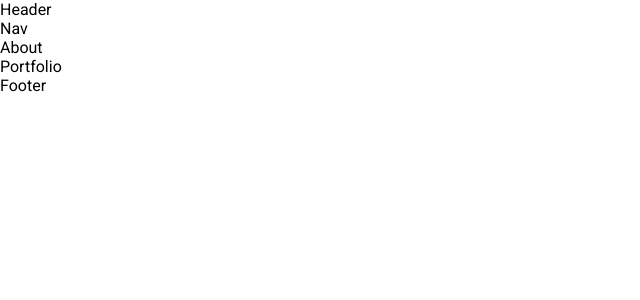
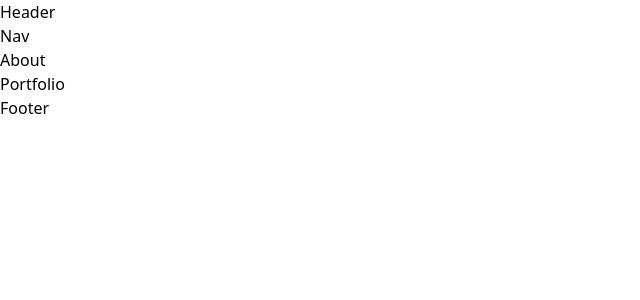
Before and after one commit to spfave/portfolio-react, a React (Create React App) app: page / in a window 1280 px wide. Shown: the top 300 px of the page, without its empty margins (0-640 px from the left). Built offline with nearby package versions, Linux system fonts and the light colour scheme.

Commit message:
Setup react app to use tailwind css

```diff
--- /dev/null
+++ b/craco.config.js
@@ -0,0 +1,7 @@
+module.exports = {
+  style: {
+    postcss: {
+      plugins: [require('tailwindcss'), require('autoprefixer')],
+    },
+  },
+};
--- a/src/index.css
+++ b/src/index.css
@@ -1,5 +1,9 @@
+@tailwind base;
+@tailwind components;
+@tailwind utilities;
+
 /* Font import */
-@import url('https://fonts.googleapis.com/css2?family=Roboto:wght@100;300;400;500;700;900&display=swap');
+/* @import url('https://fonts.googleapis.com/css2?family=Roboto:wght@100;300;400;500;700;900&display=swap');
 
 * {
   box-sizing: border-box;
@@ -10,4 +14,4 @@
   font-family: 'Roboto', Arial, Helvetica, sans-serif;
   -webkit-font-smoothing: antialiased;
   -moz-osx-font-smoothing: grayscale;
-}
+} */
--- /dev/null
+++ b/tailwind.config.js
@@ -0,0 +1,11 @@
+module.exports = {
+  purge: ['./src/**/*.{js,jsx,ts,tsx}', './public/index.html'],
+  darkMode: false, // or 'media' or 'class'
+  theme: {
+    extend: {},
+  },
+  variants: {
+    extend: {},
+  },
+  plugins: [],
+};
```
Also changed, not shown: package.json (+9 -3 lines), temp.txt (added), 1 other file (tests, documents, lock files or other folders).
